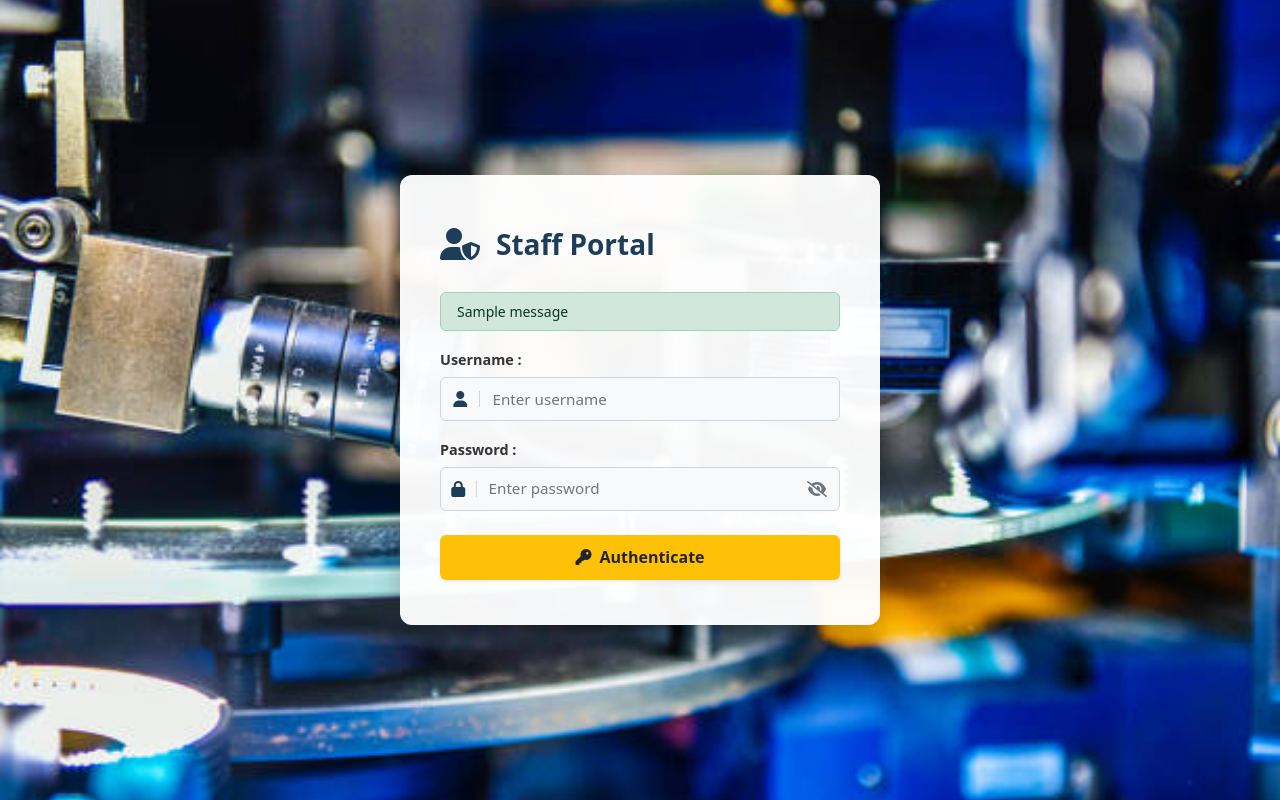
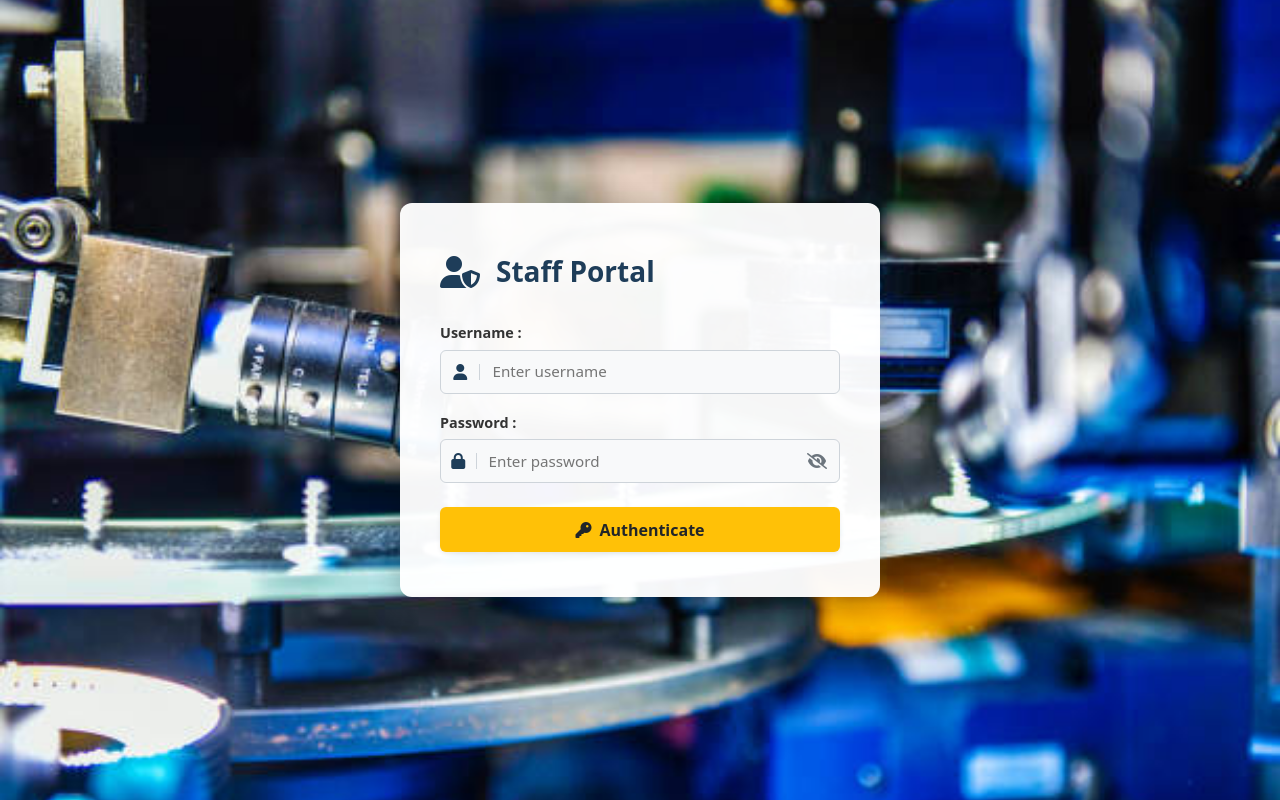
Before and after one commit to Ashagiri/Hos-Lab-Era, a Django app: page /technician/ in a window 1280 px wide. Run offline with Django 5.2, Linux system fonts and the light colour scheme; tables that the repository leaves empty hold one stand-in row (values such as "Sample post"); one stand-in notice (Sample message) is shown; some libraries are stand-ins or nearby versions.

Commit message:
style: Remove message display section from admin and technician login templates

```diff
--- a/core/templates/accounts/technician_login.html
+++ b/core/templates/accounts/technician_login.html
@@ -133,13 +133,7 @@
       <h3 class="m-0 card-title-accent">Staff Portal</h3>
     </div>
 
-    {% if messages %}
-      {% for message in messages %}
-        <div class="alert alert-{{ message.tags }} py-2 small" role="alert">
-          {{ message }}
-        </div>
-      {% endfor %}
-    {% endif %}
+
 
     <form method="POST">
       {% csrf_token %}
```
Also changed, not shown: core/templates/accounts/admin_login.html (+1 -7 lines).
